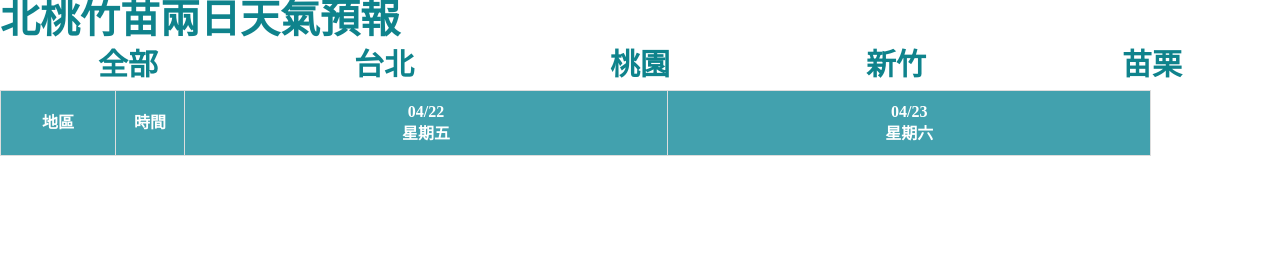
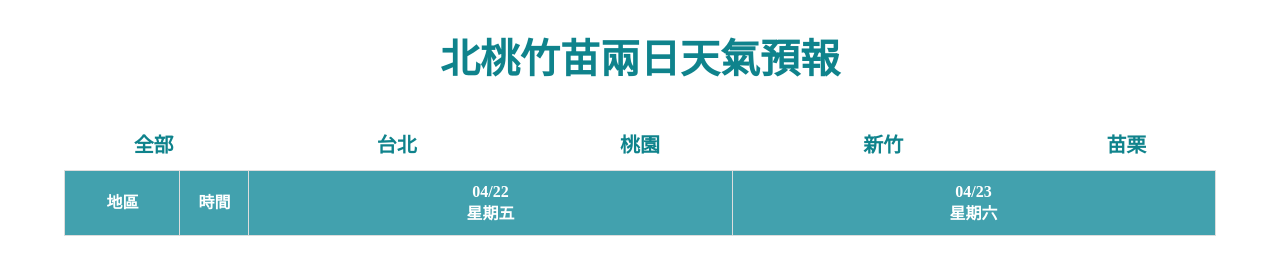
Before and after one commit to sh-tasi/WeatherReport14, a plain HTML site: page index.html in a window 1280 px wide. Drawn offline with Linux system fonts and the light colour scheme; no server answers.

Commit message:
調整 table 置中 以及 tab button 、 title

```diff
--- a/css/Hsinchu.css
+++ b/css/Hsinchu.css
@@ -6,6 +6,7 @@
 #Hsinchu>table {
     max-width: 95%;
     line-height: 22px;
+    margin: 0 auto;
 }
 
 #Hsinchu>th,
--- a/css/Miaoli.css
+++ b/css/Miaoli.css
@@ -11,6 +11,7 @@
     border-radius: 8px;
     max-width: 95%;
     line-height: 22px;
+    margin: 0 auto;
 }
 
 #Miaoli > .m_table th,td {
@@ -45,6 +46,7 @@
     font-size: 20px;
     background-color: #0F838C;
     color: white;
+    font-weight: bold;
 }
 
 .m_description {
--- a/css/Taipei.css
+++ b/css/Taipei.css
@@ -1,6 +1,11 @@
+body {
+    padding-bottom: 60px;
+}
+
 table {
     max-width: 95%;
     line-height: 22px;
+    margin: 0 auto;
 }
 
 th,
--- a/css/Taoyuan.css
+++ b/css/Taoyuan.css
@@ -5,6 +5,7 @@
 #Taoyuan table {
     max-width: 95%;
     line-height: 22px;
+    margin: 0 auto;
 }
 
 #Taoyuan th, td {
@@ -45,16 +46,20 @@
     text-align: left;
 }
 .topTitle{
-    font-size: 40px;
+    font-size:40px;
     color: #0F838C;
     font-weight: bold;
+    text-align: center;
+    margin: 40px auto 0 auto;
 }
 .CitybuttonDiv{
-    font-size: 30px;
+    font-size: 20px;
     display: flex;
+    justify-content: center;
+    margin-top: 40px;
 }
 .topBt{
-    width: 20%;
+    width: 19%;
     text-align: center;
     height: 50px;
     line-height: 50px;
```
